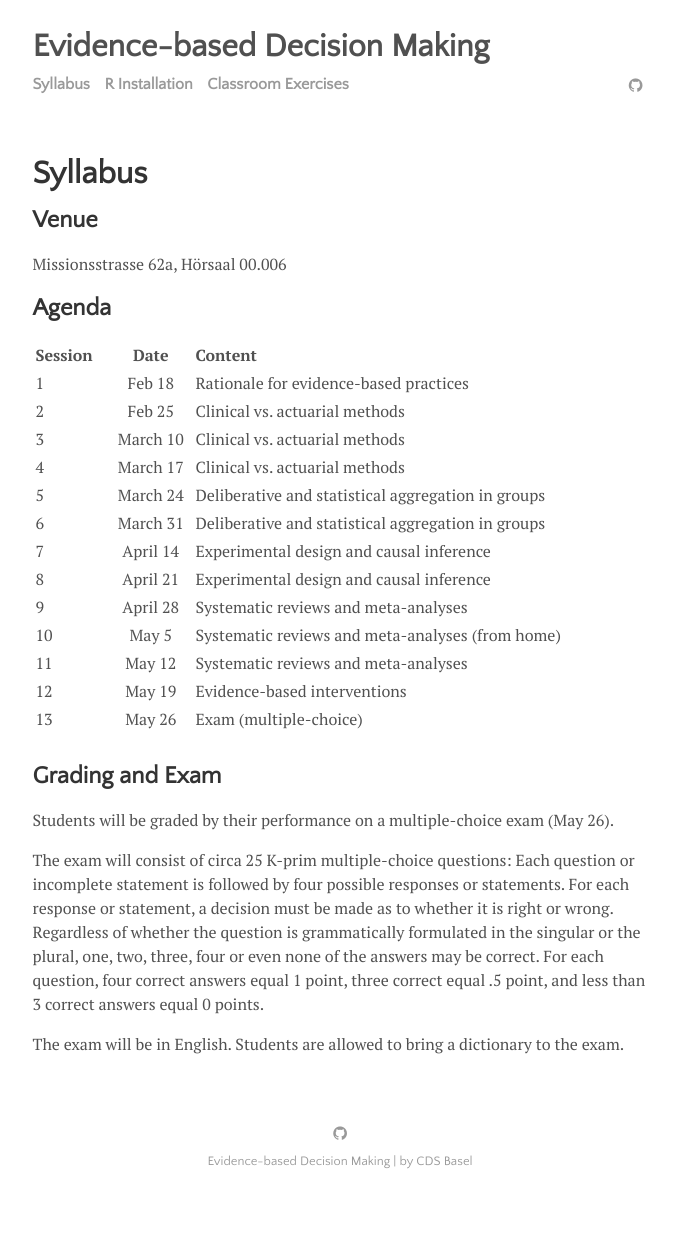
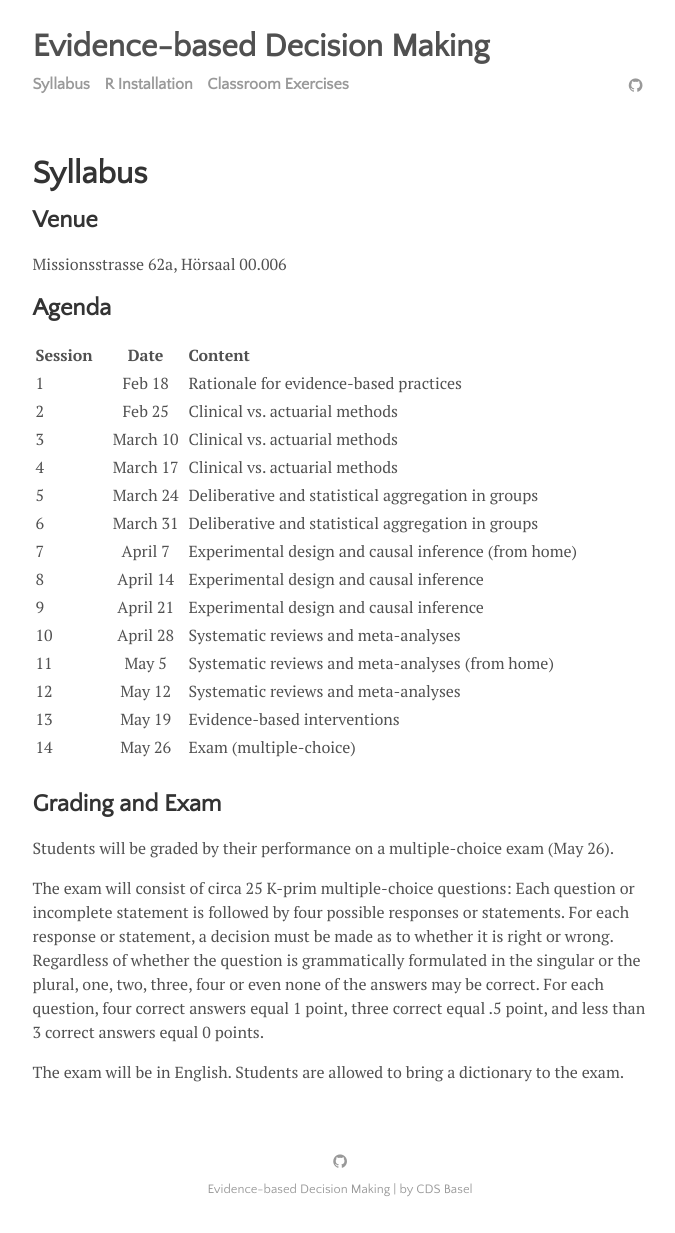
Before and after one commit to matarui/evidencebaseddm, a Jekyll site: the page built from menu/syllabus.md, in a window 1280 px wide. Shown: the whole page, without its empty margins (300-975 px from the left). Built offline with Jekyll 4.4.1, drawn with Linux system fonts in a browser that asks for light colours; before the commit the page ends 1205 px from its top, so only the background shows below that.

Commit message:
Update syllabus.md

```diff
--- a/menu/syllabus.md
+++ b/menu/syllabus.md
@@ -16,13 +16,14 @@ Missionsstrasse 62a, Hörsaal 00.006
 | 4 | March 17 | Clinical vs. actuarial methods |
 | 5 | March 24|  Deliberative and statistical aggregation in groups |
 | 6 | March 31|  Deliberative and statistical aggregation in groups |
-| 7 | April 14 | Experimental design and causal inference |
-| 8 | April 21 | Experimental design and causal inference |
-| 9 | April 28 | Systematic reviews and meta-analyses |
-| 10 | May 5 | Systematic reviews and meta-analyses (from home)|
-| 11 | May 12 | Systematic reviews and meta-analyses |
-| 12 | May 19 | Evidence-based interventions |
-| 13 | May 26 | Exam (multiple-choice) |
+| 7 | April 7 | Experimental design and causal inference (from home) |
+| 8 | April 14 | Experimental design and causal inference |
+| 9 | April 21 | Experimental design and causal inference |
+| 10 | April 28 | Systematic reviews and meta-analyses |
+| 11 | May 5 | Systematic reviews and meta-analyses (from home)|
+| 12 | May 12 | Systematic reviews and meta-analyses |
+| 13 | May 19 | Evidence-based interventions |
+| 14 | May 26 | Exam (multiple-choice) |
 
 ## Grading and Exam
 
```
